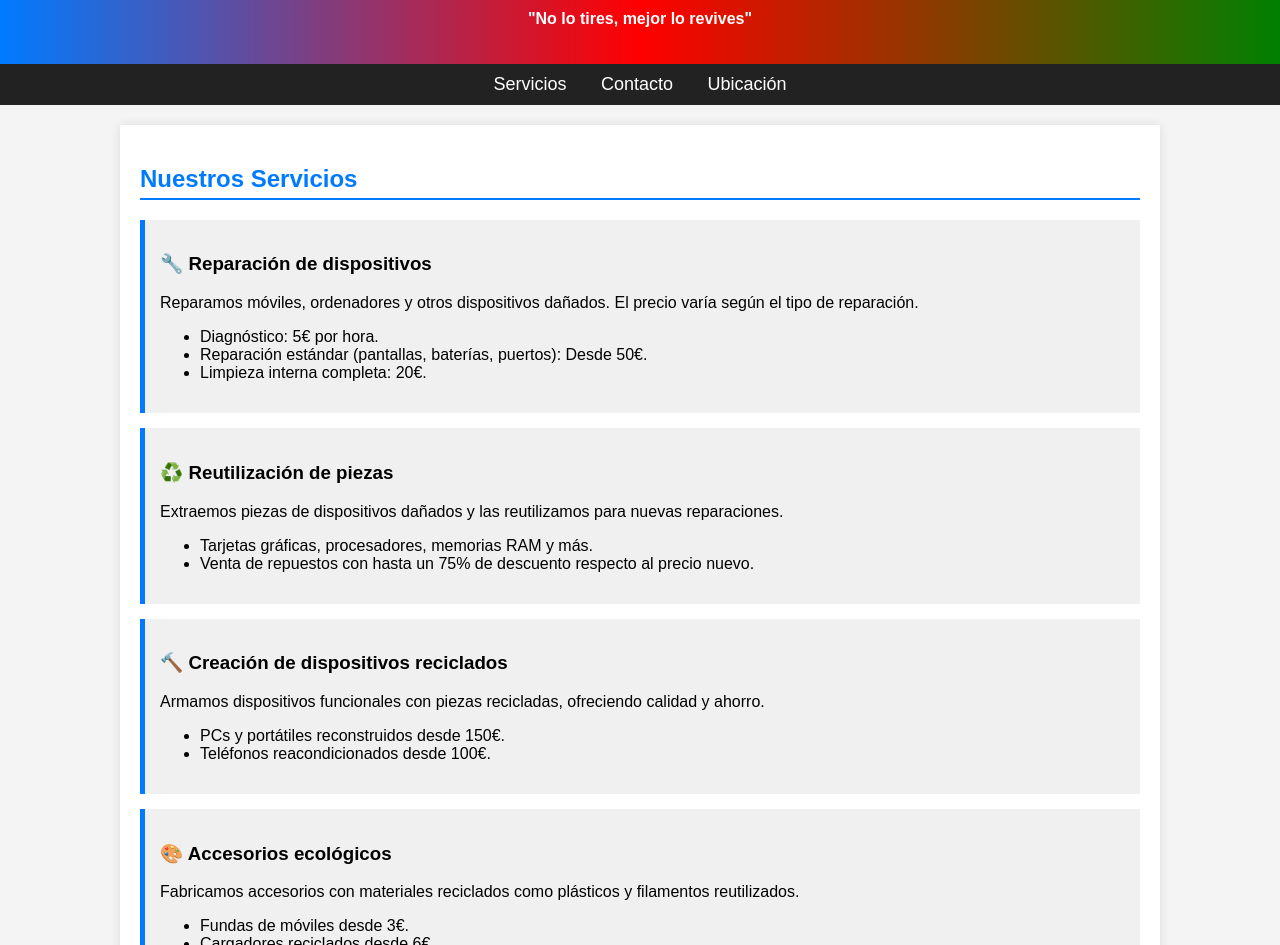
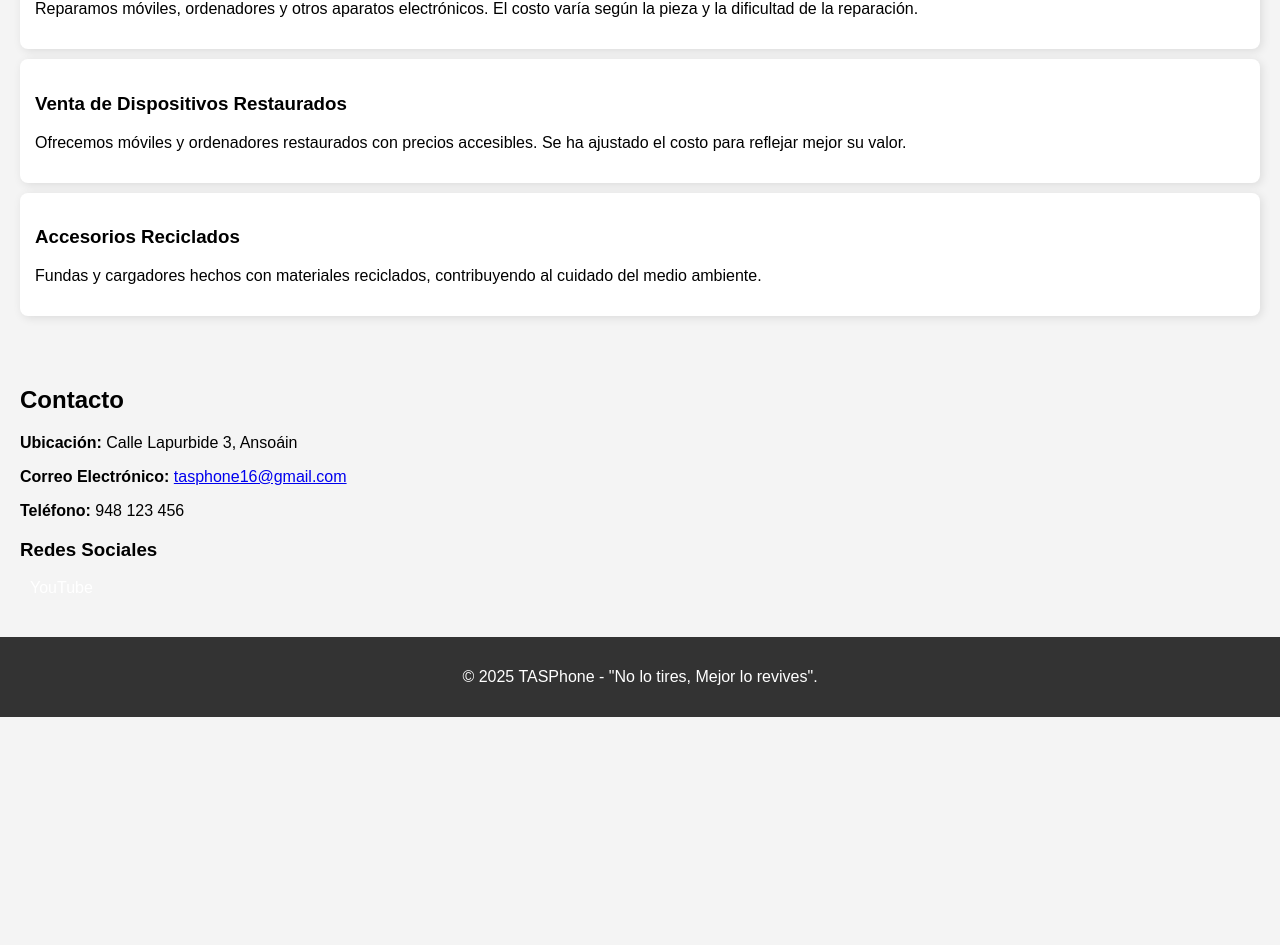
Before and after one commit to TASPhone/tasphone.github.io, a plain HTML site: page index.html in a window 1280 px wide. Shown: the part 240-1185 px from the top of the page. After the commit the page ends 957 px from the top, so only its background shows below. Drawn offline with Linux system fonts and the light colour scheme.

Commit message:
Update index.html

```diff
--- a/index.html
+++ b/index.html
@@ -3,7 +3,7 @@
 <head>
     <meta charset="UTF-8">
     <meta name="viewport" content="width=device-width, initial-scale=1.0">
-    <title>TASPhone - Repara y Recicla</title>
+    <title>TASPhone - Reparación y Reciclaje</title>
     <style>
         body {
             font-family: Arial, sans-serif;
@@ -12,124 +12,97 @@
             background-color: #f4f4f4;
         }
         header {
-            background: linear-gradient(to right, #007bff, #ff0000, #008000);
+            background: linear-gradient(to right, blue, red, green);
+            color: white;
             text-align: center;
             padding: 20px;
-            color: white;
+            position: relative;
         }
-        header img {
-            width: 150px;
-            display: block;
-            margin: 0 auto 10px;
+        .logo {
+            position: absolute;
+            left: 20px;
+            top: 10px;
+            height: 60px;
         }
         nav {
-            background: #222;
+            text-align: center;
             padding: 10px;
-            text-align: center;
+            background: #ddd;
         }
         nav a {
+            margin: 0 15px;
+            text-decoration: none;
+            color: black;
+            font-weight: bold;
+        }
+        section {
+            padding: 20px;
+        }
+        .servicio {
+            background: white;
+            padding: 15px;
+            margin: 10px 0;
+            border-radius: 8px;
+            box-shadow: 2px 2px 10px rgba(0,0,0,0.1);
+        }
+        footer {
+            background: #333;
+            color: white;
+            text-align: center;
+            padding: 15px;
+            margin-top: 20px;
+        }
+        .redes {
+            margin-top: 10px;
+        }
+        .redes a {
             color: white;
             text-decoration: none;
-            margin: 0 15px;
-            font-size: 18px;
-        }
-        .container {
-            max-width: 1000px;
-            margin: 20px auto;
-            padding: 20px;
-            background: white;
-            box-shadow: 0 0 10px rgba(0, 0, 0, 0.1);
-        }
-        h2 {
-            color: #007bff;
-            border-bottom: 2px solid #007bff;
-            padding-bottom: 5px;
-        }
-        .service {
-            background: #f0f0f0;
-            padding: 15px;
-            margin-bottom: 15px;
-            border-left: 5px solid #007bff;
-        }
-        footer {
-            text-align: center;
-            padding: 15px;
-            background: #007bff;
-            color: white;
-            margin-top: 20px;
-        }
-        iframe {
-            width: 100%;
-            height: 300px;
-            border: none;
+            margin: 0 10px;
         }
     </style>
 </head>
 <body>
 
 <header>
-        <img src="logo.png" alt="TASPhone Logo">
-        <h1>TASPhone</h1>
-        <p><strong>"No lo tires, mejor lo revives"</strong></p>
+    <img src="logo.png" alt="TASPhone Logo" class="logo">
 </header>
 
 <nav>
     <a href="#servicios">Servicios</a>
     <a href="#contacto">Contacto</a>
-        <a href="#ubicacion">Ubicación</a>
 </nav>
 
-    <div class="container">
-        <h2 id="servicios">Nuestros Servicios</h2>
+<section id="servicios">
+    <h2>Nuestros Servicios</h2>
+    <div class="servicio">
+        <h3>Reparación de Dispositivos Electrónicos</h3>
+        <p>Reparamos móviles, ordenadores y otros aparatos electrónicos. El costo varía según la pieza y la dificultad de la reparación.</p>
+    </div>
+    <div class="servicio">
+        <h3>Venta de Dispositivos Restaurados</h3>
+        <p>Ofrecemos móviles y ordenadores restaurados con precios accesibles. Se ha ajustado el costo para reflejar mejor su valor.</p>
+    </div>
+    <div class="servicio">
+        <h3>Accesorios Reciclados</h3>
+        <p>Fundas y cargadores hechos con materiales reciclados, contribuyendo al cuidado del medio ambiente.</p>
+    </div>
+</section>
 
-        <div class="service">
-            <h3>🔧 Reparación de dispositivos</h3>
-            <p>Reparamos móviles, ordenadores y otros dispositivos dañados. El precio varía según el tipo de reparación.</p>
-            <ul>
-                <li>Diagnóstico: 5€ por hora.</li>
-                <li>Reparación estándar (pantallas, baterías, puertos): Desde 50€.</li>
-                <li>Limpieza interna completa: 20€.</li>
-            </ul>
+<section id="contacto">
+    <h2>Contacto</h2>
+    <p><strong>Ubicación:</strong> Calle Lapurbide 3, Ansoáin</p>
+    <p><strong>Correo Electrónico:</strong> <a href="mailto:tasphone16@gmail.com">tasphone16@gmail.com</a></p>
+    <p><strong>Teléfono:</strong> 948 123 456</p>
+
+    <h3>Redes Sociales</h3>
+    <div class="redes">
+        <a href="https://www.youtube.com/@TAS-Phone" target="_blank">YouTube</a>
     </div>
-
-        <div class="service">
-            <h3>♻️ Reutilización de piezas</h3>
-            <p>Extraemos piezas de dispositivos dañados y las reutilizamos para nuevas reparaciones.</p>
-            <ul>
-                <li>Tarjetas gráficas, procesadores, memorias RAM y más.</li>
-                <li>Venta de repuestos con hasta un 75% de descuento respecto al precio nuevo.</li>
-            </ul>
-        </div>
-
-        <div class="service">
-            <h3>🔨 Creación de dispositivos reciclados</h3>
-            <p>Armamos dispositivos funcionales con piezas recicladas, ofreciendo calidad y ahorro.</p>
-            <ul>
-                <li>PCs y portátiles reconstruidos desde 150€.</li>
-                <li>Teléfonos reacondicionados desde 100€.</li>
-            </ul>
-        </div>
-
-        <div class="service">
-            <h3>🎨 Accesorios ecológicos</h3>
-            <p>Fabricamos accesorios con materiales reciclados como plásticos y filamentos reutilizados.</p>
-            <ul>
-                <li>Fundas de móviles desde 3€.</li>
-                <li>Cargadores reciclados desde 6€.</li>
-            </ul>
-        </div>
-
-        <h2 id="contacto">Contacto</h2>
-        <p>📞 Teléfono: +34 644 987 321</p>
-        <p>✉️ Correo: tasphone16@gmail.com</p>
-
-        <h2 id="ubicacion">Ubicación</h2>
-        <p>📍 Nos encontramos en: Calle Lapurbide 3, Ansoáin, España.</p>
-        <iframe src="https://www.google.com/maps/embed?pb=!1m18!1m12!1m3!1d3021.2937589066036!2d-1.6407873232989445!3d42.829854671090785!2m3!1f0!2f0!3f0!3m2!1i1024!2i768!4f13.1!3m3!1m2!1s0xd50928708e345cb%3A0xa7591934cf7c274!2sC.%20Lapurbide%2C%203%2C%2031013%20Anso%C3%A1in%2C%20Navarra!5e0!3m2!1ses!2ses!4v1709059087614!5m2!1ses!2ses"></iframe>
-    </div>
+</section>
 
 <footer>
-        <p>&copy; 2025 TASPhone - Todos los derechos reservados</p>
+    <p>&copy; 2025 TASPhone - "No lo tires, Mejor lo revives".</p>
 </footer>
 
 </body>
```
Lines whose indentation alone changed are shown as unchanged.
